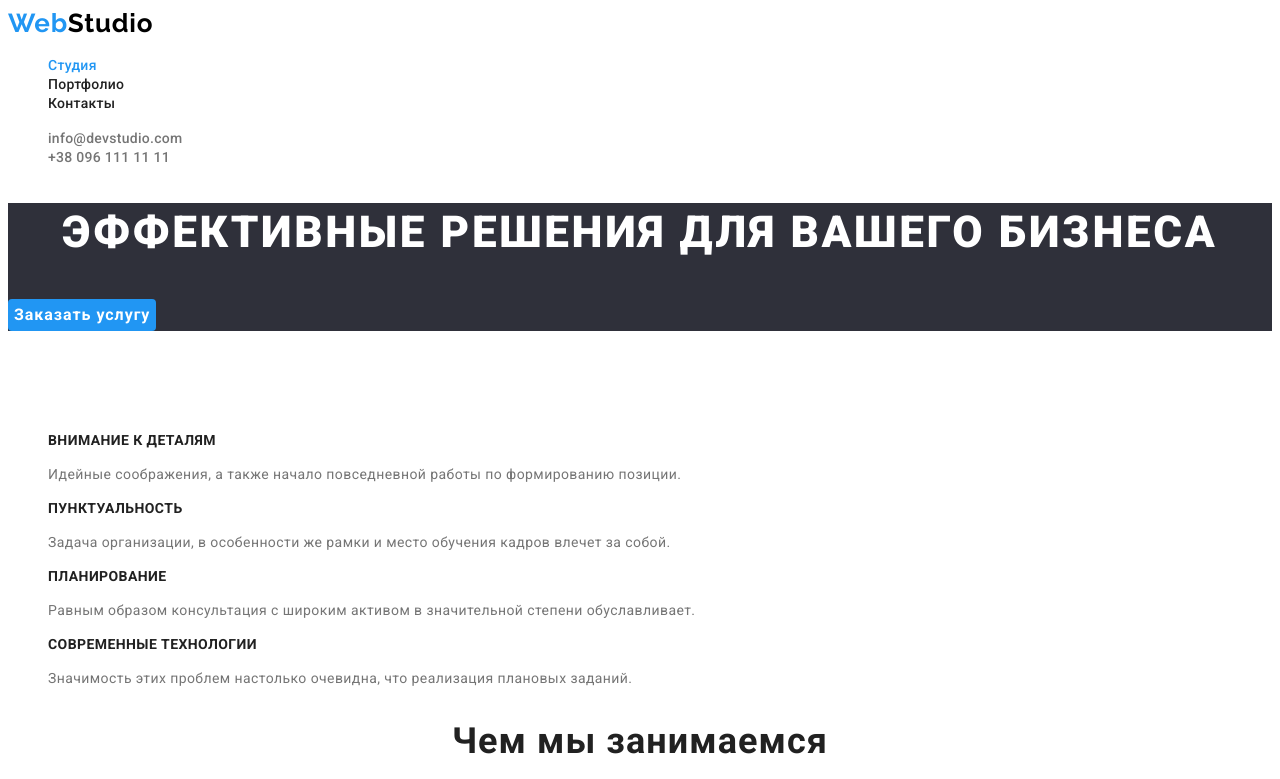
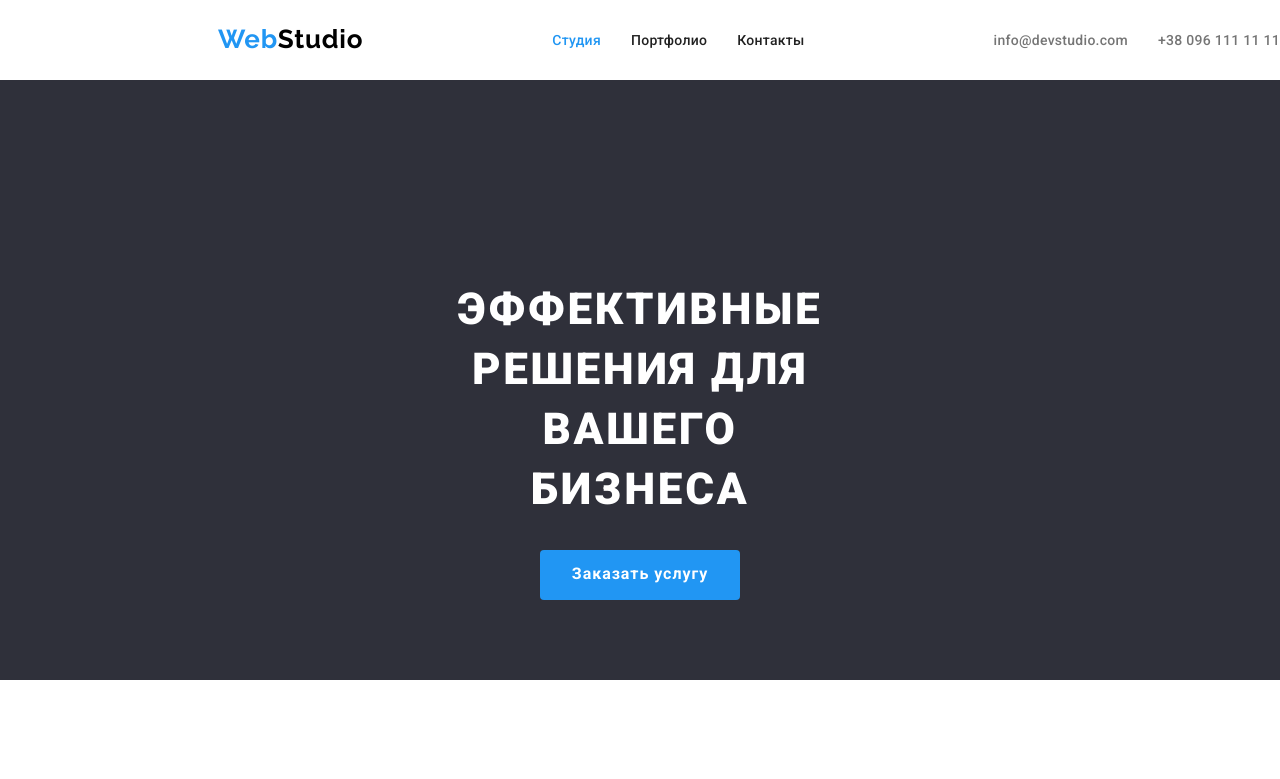
Before and after one commit to JCodW/goit-markup-hw, a plain HTML site: page index.html in a window 1280 px wide. Shown: the top 779 px of the page. Drawn offline with nearby package versions, Linux system fonts and the light colour scheme.

Commit message:
hero block

```diff
--- a/css/styles.css
+++ b/css/styles.css
@@ -47,7 +47,7 @@ body {
 }
 
 /* логотип */
-.logo {
+.logo-img {
     color: var(--logo-black, black);
     font-family: "Raleway";
     font-weight: 700;
@@ -219,7 +219,7 @@ body {
     background-color: var(--background-footer, black);
 }
 
-.footer .logo {
+.footer .logo-img {
     color: var(--white-color, white);
 }
 
@@ -292,3 +292,37 @@ body {
     letter-spacing: 0.06em;
     color: var(--primary-color, gray);
 }
+
+
+.logo, .navbar,.site-nav,.contact-nav{
+    display:flex;
+}
+
+.logo {
+margin: 24px 0 25px 218px;
+}
+.navbar{
+justify-content: space-between;
+align-items: center;
+}
+
+
+.site-nav,.contact-nav{
+    justify-content: space-between;
+}
+.link{
+    padding-left: 30px;
+}
+
+.hero{
+    height: 600px;
+    text-align: center;
+}
+.hero-title{
+padding: 200px 452px 30px;
+    margin: 0;
+}
+.hero-btn{
+width: 200px;
+height: 50px;
+}
--- a/index.html
+++ b/index.html
@@ -8,8 +8,8 @@
     <title>goit-markup-hw-02</title>
 
     <!-- нормализатор  -->
-    <!-- <link rel="stylesheet"
-        href="https://cdnjs.cloudflare.com/ajax/libs/modern-normalize/1.1.0/modern-normalize.min.css" /> -->
+    <link rel="stylesheet"
+        href="https://cdnjs.cloudflare.com/ajax/libs/modern-normalize/1.1.0/modern-normalize.min.css" />
 
     <!-- подключение шрифтов -->
     <link
@@ -22,28 +22,32 @@
 <body>
     <!-- Шапка сайта -->
     <header class="header">
-        <nav>
-            <!-- логотип -->
-            <a href="./index.html" lang="en" class="logo"><span class="logo-accent">Web</span>Studio</a>
+        <div class="container">
+        <nav class="navbar">
+            <div class="logo">
+                <!-- логотип -->
+                <a href="./index.html" lang="en" class="logo-img"><span class="logo-accent">Web</span>Studio</a>
+            </div>
             <!-- навигация  -->
             <ul class="site-nav">
-                <li>
+                <li class="nav-item">
                     <a href="./index.html" class="link current">Студия</a>
                 </li>
-                <li>
+                <li class="nav-item">
                     <a href="portfolio.html" class="link">Портфолио</a>
                 </li>
-                <li>
+                <li class="nav-item">
                     <a href="" class="link">Контакты</a>
                 </li>
             </ul>
-
-        </nav>
         <!-- ссылки-контакты  -->
         <ul class="contact-nav">
-            <li><a href="mailto:info@devstudio.com" class="link" lang="en">info@devstudio.com</a></li>
-            <li><a href="tel:+380961111111" class="link">+38 096 111 11 11</a></li>
+            <li class="nav-item"><a href="mailto:info@devstudio.com" class="link" lang="en">info@devstudio.com</a></li>
+            <li class="nav-item"><a href="tel:+380961111111" class="link">+38 096 111 11 11</a></li>
         </ul>
+        </nav>
+
+        </div>
     </header>
     <!-- основная часть -->
     <main>
@@ -129,7 +133,7 @@
 
     <!-- Подвал -->
     <footer class="footer">
-        <a href="./index.html" lang="en" class="logo"><span class="logo-accent">Web</span>Studio</a>
+        <a href="./index.html" lang="en" class="logo-img"><span class="logo-accent">Web</span>Studio</a>
         <address class="addr">
             <ul class="addr-list">
                 <li><a href="https://goo.gl/maps/4BxxVYNZkabiaLc79" target="_blank" rel="noopener noreferrer nofollow"
```
Also changed, not shown: portfolio.html (+16 -11 lines).
